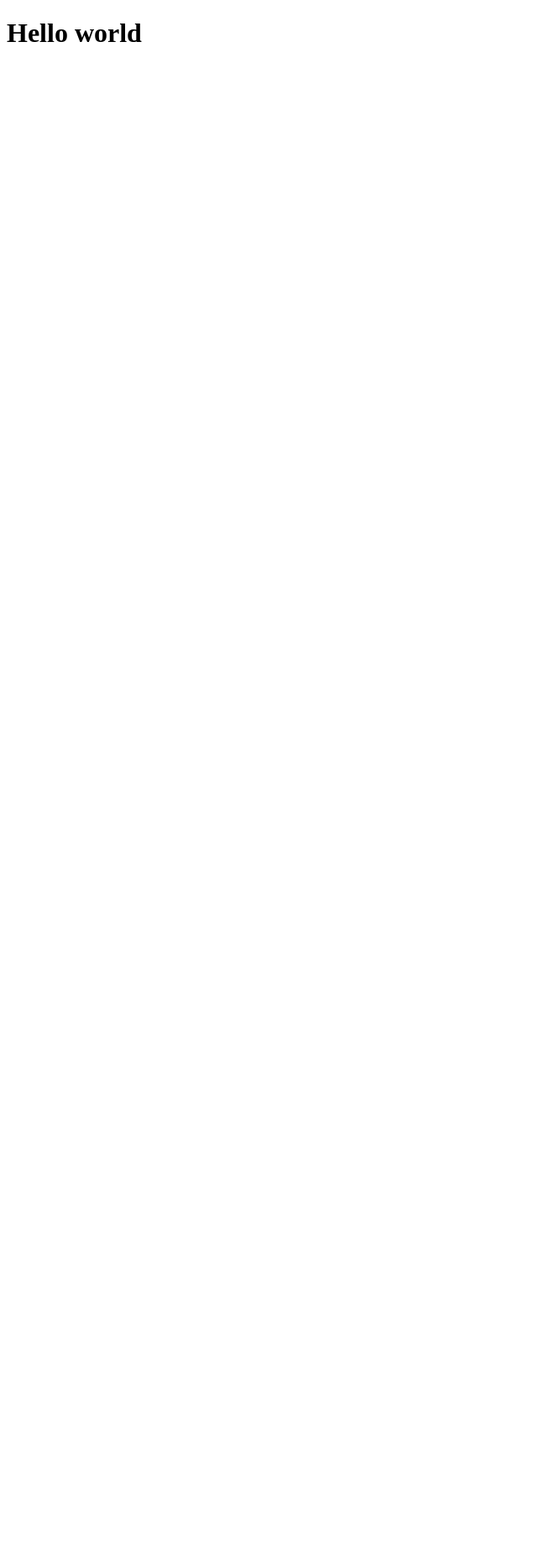
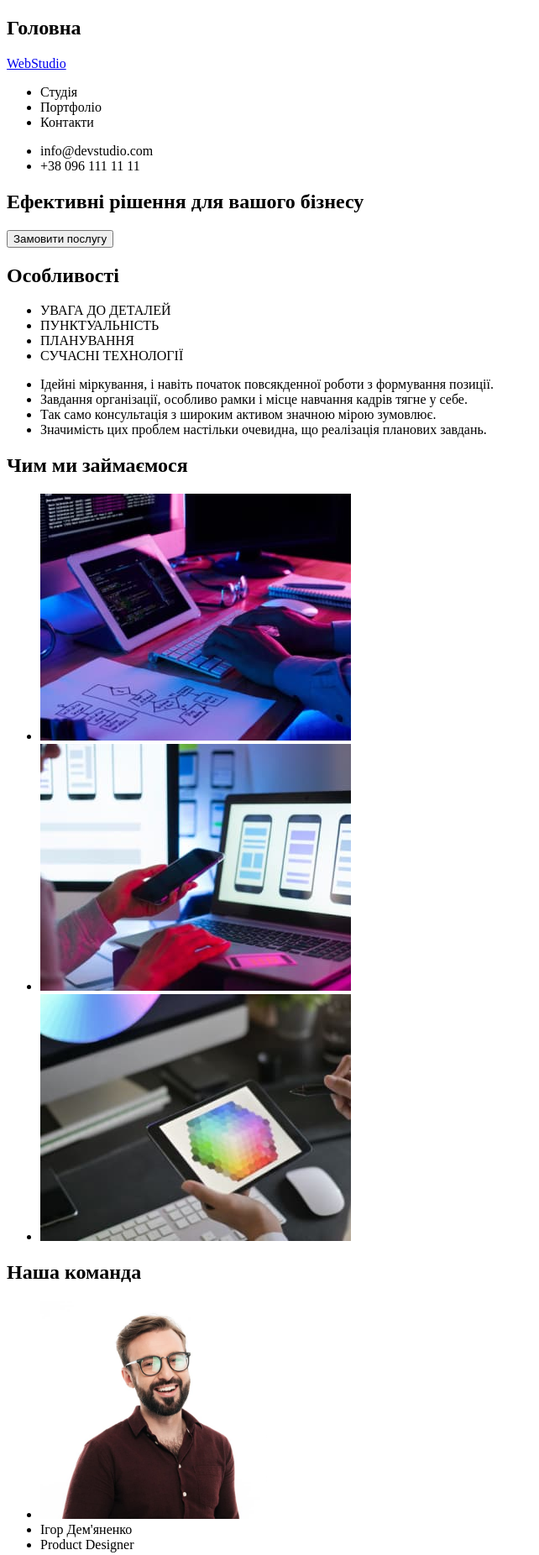
Before and after one commit to lIlDirE/goit-markup-hw-01, a plain HTML site: page index.html in a window 1280 px wide. Shown: the top 1852 px of the page at 84% size, without its empty margins (0-642 px from the left). Before the commit the page ends 800 px from the top, so only its background shows below. Drawn offline with Linux system fonts and the light colour scheme.

Commit message:
complitte html main page and images

```diff
--- a/index.html
+++ b/index.html
@@ -4,9 +4,84 @@
 	<meta charset="UTF-8">
 	<meta http-equiv="X-UA-Compatible" content="IE=edge">
 	<meta name="viewport" content="width=device-width, initial-scale=1.0">
-	<title>Document</title>
+	<title>WebStudio</title>
 </head>
 <body>
-	<h1>Hello world</h1>
+	<header>
+		<h2>Головна</h2>
+		<nav>
+			<a href="./index.html">WebStudio</a>
+			<ul>
+				<li a href="">Студія</li>
+				<li a href="">Портфоліо</li>
+				<li a href="">Контакти</li>
+			</ul>
+		</nav>
+			<ul>
+				<li a href="mailto:info@devstudio.com">info@devstudio.com</li>
+				<li a href="tel:+380961111111">+38 096 111 11 11</li>
+			</ul>
+	</header>
+	<main>
+		<!-- Hero -->
+		<section>
+			<h1>Ефективні рішення для вашого бізнесу</h1>
+			<button type="button">Замовити послугу</button>
+		</section>
+		<section>
+			<h2>Особливості</h2>
+			<ul>
+				<li>УВАГА ДО ДЕТАЛЕЙ</li>
+				<li>ПУНКТУАЛЬНІСТЬ</li>
+				<li>ПЛАНУВАННЯ</li>
+				<li>СУЧАСНІ ТЕХНОЛОГІЇ</li>
+			</ul>
+			<ul>
+				<li>Ідейні міркування, і навіть початок повсякденної роботи з формування позиції.</li>
+				<li>Завдання організації, особливо рамки і місце навчання кадрів тягне у себе.</li>
+				<li>Так само консультація з широким активом значною мірою зумовлює.</li>
+				<li>Значимість цих проблем настільки очевидна, що реалізація планових завдань.</li>
+			</ul>
+		</section>
+		<section>
+			<h2>Чим ми займаємося</h2>
+			<ul>
+				<li><img src="./images/1-1.jpg" alt="feature1" width="370px"></li>
+				<li><img src="./images/1-2.jpg" alt="feature2" width="370px"></li>
+				<li><img src="./images/1-3.jpg" alt="feature3" width="370px"></li>
+			</ul>
+		</section>
+		<section>
+			<h2>Наша команда</h2>
+			<ul>
+				<li><img src="./images/empl1.jpg" alt="employee1" width="270px"></li>
+				<li>Ігор Дем'яненко</li>
+				<li>Product Designer</li>
+			</ul>
+			<ul>
+				<li><img src="./images/empl2.jpg" alt="employee2" width="270px"></li>
+				<li>Ольга Рєпіна</li>
+				<li>Frontend Developer</li>
+			</ul>
+			<ul>
+				<li><img src="./images/empl3.jpg" alt="employee3" width="270px"></li>
+				<li>Микола Тарасов</li>
+				<li>Marketing</li>
+			</ul>
+			<ul>
+				<li><img src="./images/empl4.jpg" alt="employee4" width="270px"></li>
+				<li>Михайло Єрмаков</li>
+				<li>UI Designer</li>
+			</ul>
+		</section>
+	</main>
+	<footer>
+		<a href="index.html">WebStudio</a>
+		<address>м. Київ, пр-т Лесі Українки, 26</address>
+		<ul>
+			<li a href="mailto:info@devstudio.com">info@devstudio.com</li>
+			<li a href="tel:+380961111111">+38 096 111 11 11</li>
+		</ul>
+	</footer>
 </body>
 </html>
```
Also changed, not shown: images/1-1.jpg (added), images/1-2.jpg (added), images/1-3.jpg (added), images/empl1.jpg (added), images/empl2.jpg (added), images/empl3.jpg (added), images/empl4.jpg (added).
